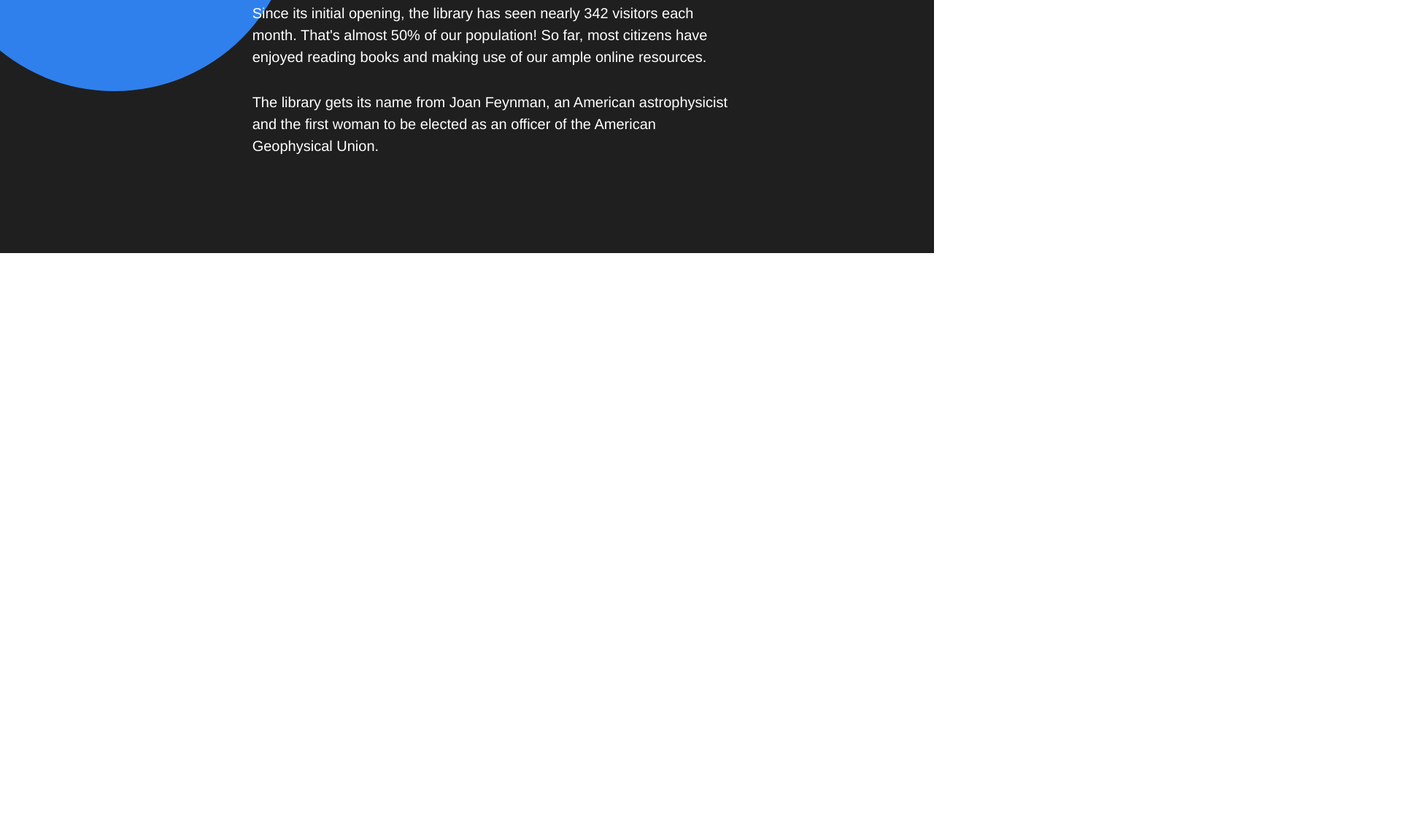
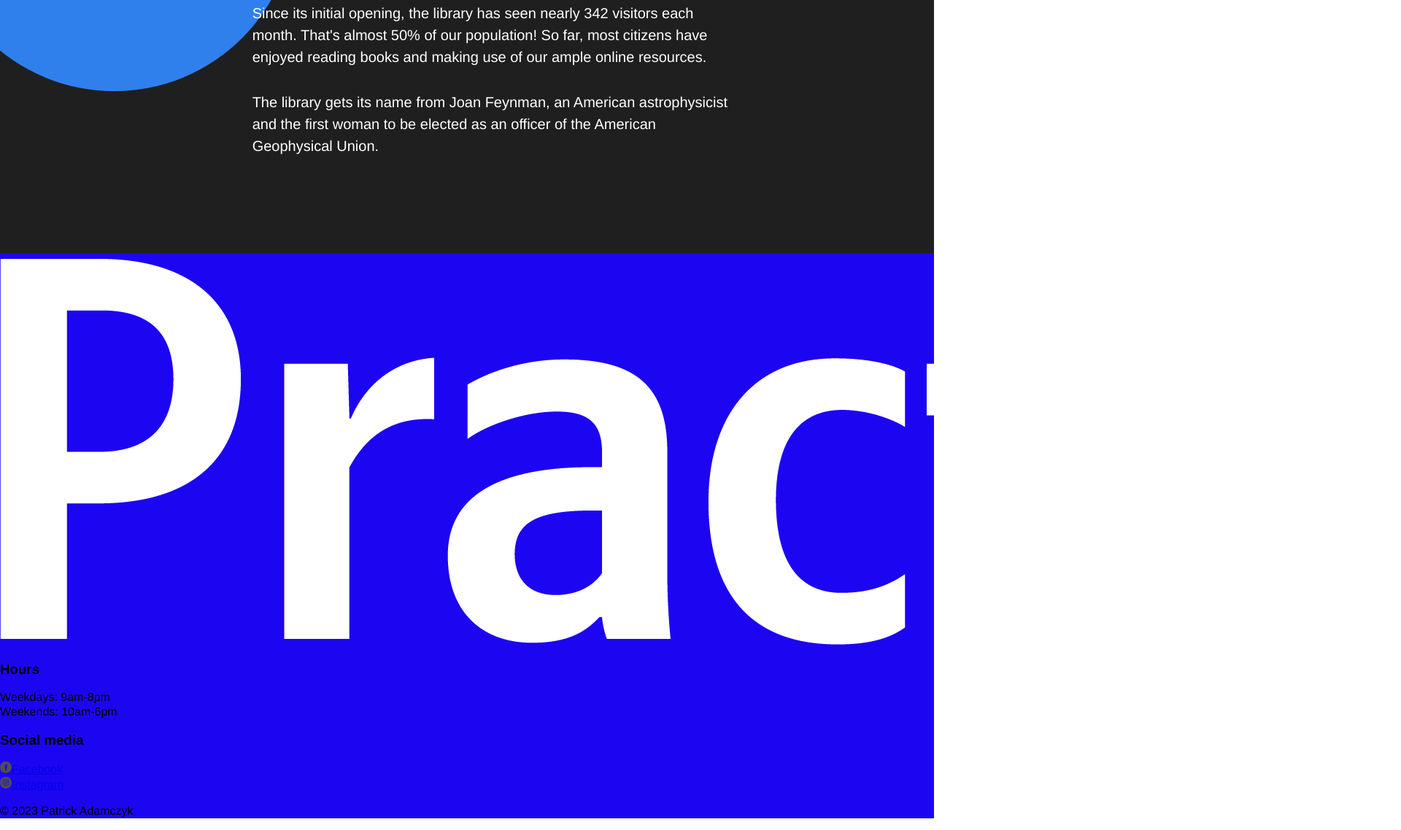
Before and after one commit to Raviar1337/Practicum_project1, a plain HTML site: page index.html in a window 1280 px wide. Shown: the part 3707-4845 px from the top of the page at 73% size, 1920 px wide, since content can reach past the window. Before the commit the page ends 4054 px from the top, so only its background shows below. Drawn offline with Linux system fonts and the light colour scheme.

Commit message:
Complete Footer Markup Portion

```diff
--- a/index.html
+++ b/index.html
@@ -311,9 +311,46 @@
         </section>
       </main>
       <footer class="footer">
-        <!-- ----------------------------------------------------------------- -->
-        <!--          Don't uncomment until the final project stage            -->
-        <!-- ----------------------------------------------------------------- -->
+        <section class="footer__columns">
+          <div class="footer__column">
+            <img
+              src="./images/logo_white.png"
+              alt="Practicum logo"
+              class="footer__logo"
+            />
+          </div>
+          <div class="footer__column footer__column_content_hours">
+            <h3 class="footer__column-heading">Hours</h3>
+            <ul class="footer__list">
+              <li class="footer__list-item">Weekdays: 9am-8pm</li>
+              <li class="footer__list-item">Weekends: 10am-6pm</li>
+            </ul>
+          </div>
+          <div class="footer__column footer__column_content_social">
+            <h3 class="footer__column-heading">Social media</h3>
+            <ul class="footer__list">
+              <li class="footer__list-item">
+                <a class="footer__columnlink" href="#">
+                  <img
+                    src="./images/facebook_white.svg"
+                    alt="facebook icon"
+                    class="footer__social-icon"
+                  />Facebook</a
+                >
+              </li>
+              <li class="footer__list-item">
+                <a class="footer__columnlink" href="#">
+                  <img
+                    src="./images/instagram_white.svg"
+                    alt="instagram icon"
+                    class="footer__social-icon"
+                  />Instagram</a
+                >
+              </li>
+            </ul>
+          </div>
+          <p class="footer__copyright">© 2023 Patrick Adamczyk</p>
+        </section>
       </footer>
     </div>
   </body>
--- a/styles/style.css
+++ b/styles/style.css
@@ -400,6 +400,7 @@
 
 .footer {
   box-sizing: border-box;
+  background-color: #1c05f1;
 }
 
 .footer__columns {
```
